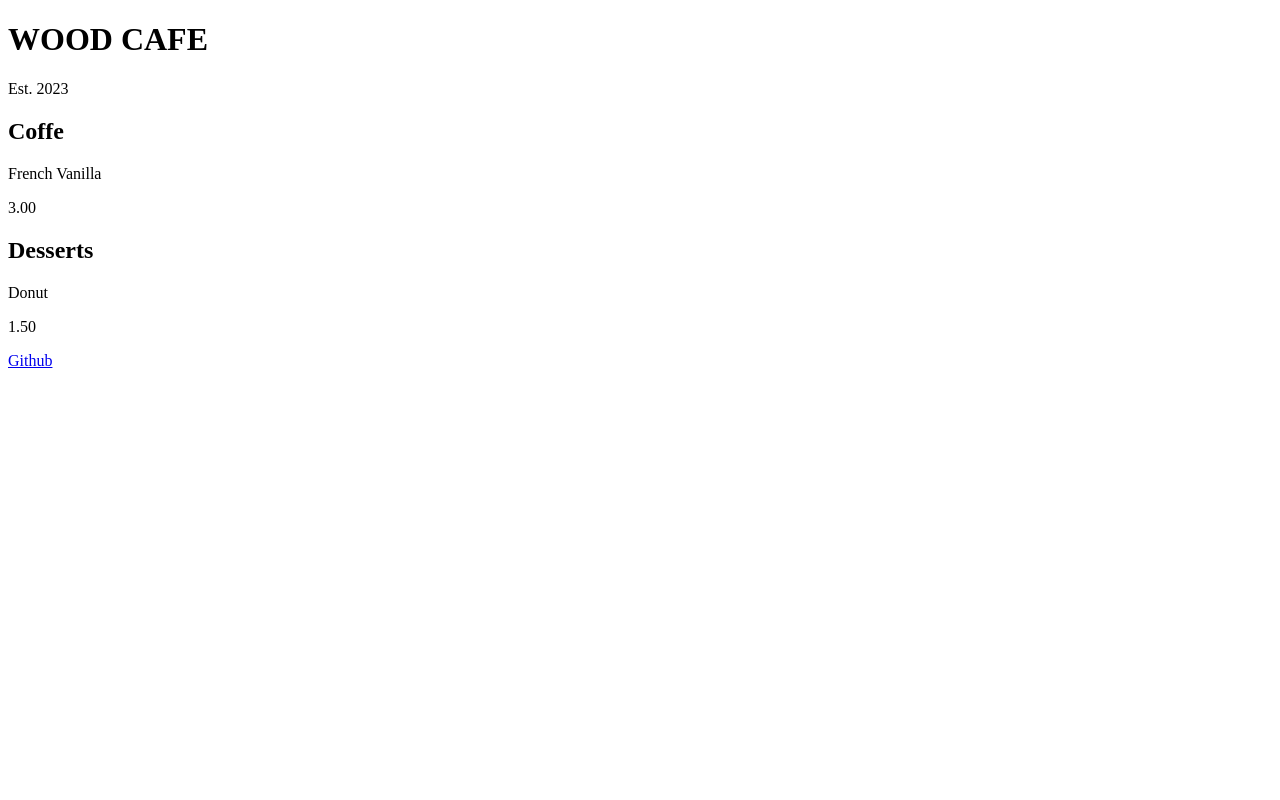
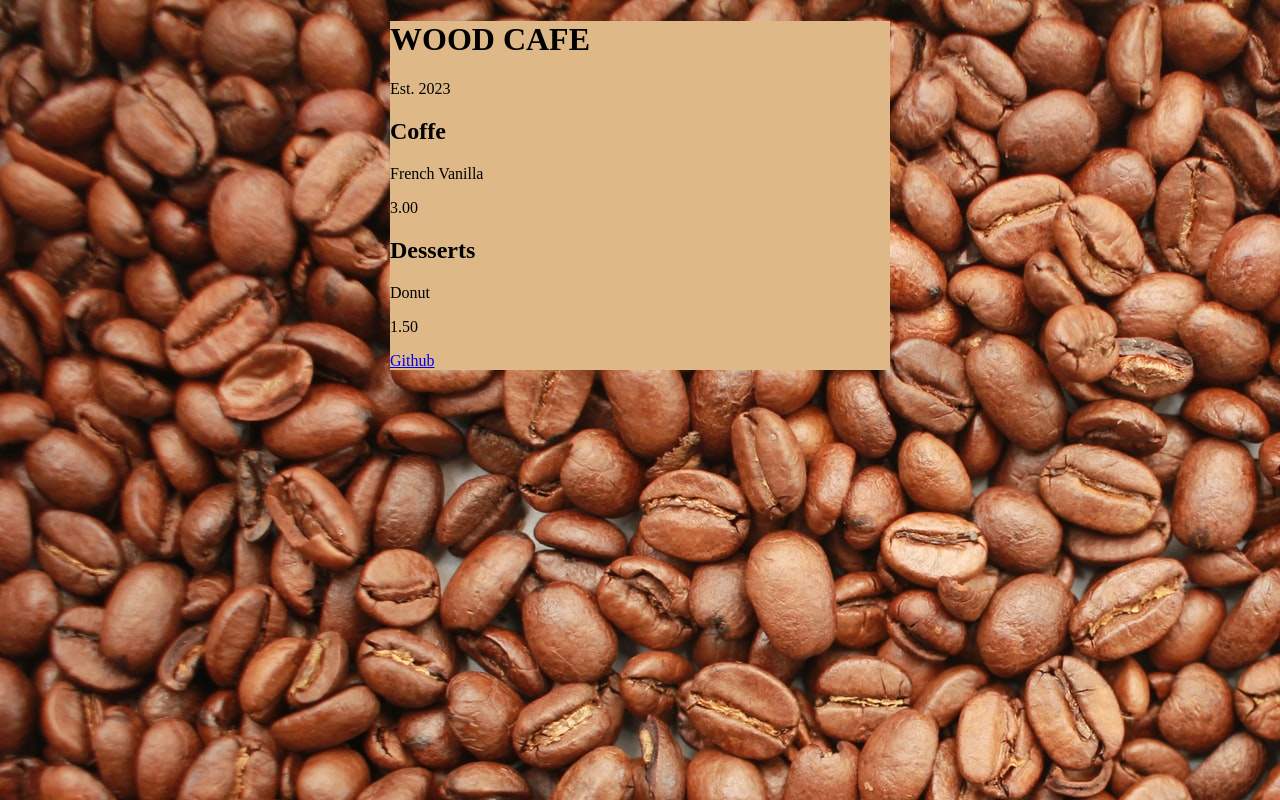
Before and after one commit to gbardini/cafe-menu, a plain HTML site: page index.html in a window 1280 px wide. Drawn offline with Linux system fonts and the light colour scheme.

Commit message:
adding body background, adjusting menu container

```diff
--- /dev/null
+++ b/assets/css/style.css
@@ -0,0 +1,10 @@
+body {
+  background-image: url("../images/beans.jpeg");
+}
+
+.menu {
+  background-color: burlywood;
+  width: 80%;
+  margin: 0 auto;
+  max-width: 500px;
+}
--- a/index.html
+++ b/index.html
@@ -4,9 +4,10 @@
     <title>Cafe Menu</title>
     <meta charset="UTF-8" />
     <meta name="viewport" content="width=device-width, initial-scale=1" />
-    <link href="css/style.css" rel="stylesheet" />
+    <link href="assets/css/style.css" rel="stylesheet" />
   </head>
   <body>
+    <div class="menu">
       <main>
         <h1>WOOD CAFE</h1>
         <p>Est. 2023</p>
@@ -32,5 +33,6 @@
           <a href="https://github.com/gbardini" target="_blank"> Github </a>
         </p>
       </footer>
+    </div>
   </body>
 </html>
```
Also changed, not shown: assets/images/beans.jpeg (added), css/style.css (deleted). Lines whose indentation alone changed are shown as unchanged.
